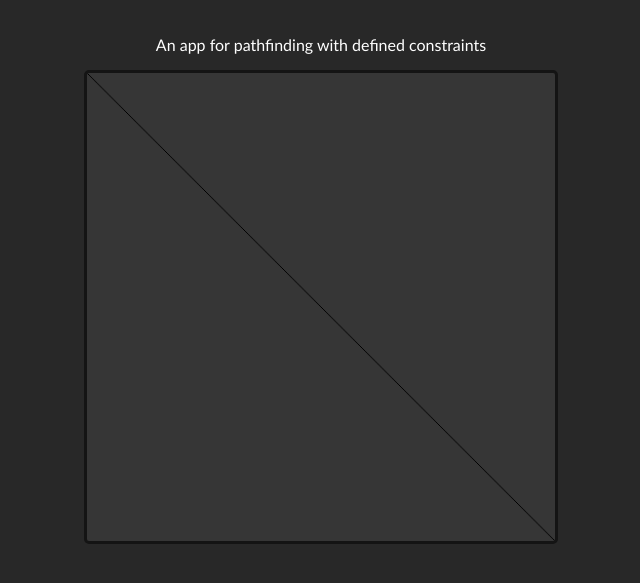
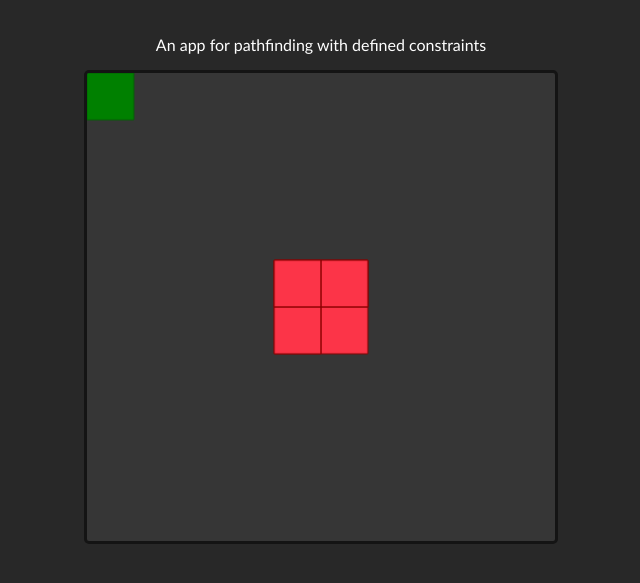
Before and after one commit to alex-cgs/path-it, a plain HTML site: page index.html in a window 1280 px wide. Shown: the part 73-656 px from the top of the page, without its empty margins (319-959 px from the left). Drawn offline with Linux system fonts and the light colour scheme.

Commit message:
Added map function

```diff
--- a/index.html
+++ b/index.html
@@ -14,12 +14,7 @@
     <p>An app for pathfinding with defined constraints</p>
     <canvas id="Canv" width="480" height="480"></canvas>
     <script>
-        var c = document.getElementById("Canv");
-        var ctx = c.getContext("2d");
-        ctx.beginPath();
-        ctx.moveTo(0, 0);
-        ctx.lineTo(480, 480);
-        ctx.stroke();
-        </script>
+
+    </script>
 </body>
 </html>
--- a/script.js
+++ b/script.js
@@ -1,5 +1,66 @@
 import * as doc from './doc.js';
 
-let map = Array(10).fill(Array(10).fill(1));
 
-console.log(doc.softmax([[1, 2, 3], [4, 5, 6], [7, 8, 9]]));
+var c = document.getElementById("Canv");
+
+let ctx = c.getContext("2d");
+ctx.beginPath();
+
+let map = [[0, 0, 0, 0, 0, 0, 0, 0, 0, 0],
+[0, 0, 0, 0, 0, 0, 0, 0, 0, 0],
+[0, 0, 0, 0, 0, 0, 0, 0, 0, 0],
+[0, 0, 0, 0, 0, 0, 0, 0, 0, 0],
+[0, 0, 0, 0, 0, 0, 0, 0, 0, 0],
+[0, 0, 0, 0, 0, 0, 0, 0, 0, 0],
+[0, 0, 0, 0, 0, 0, 0, 0, 0, 0],
+[0, 0, 0, 0, 0, 0, 0, 0, 0, 0],
+[0, 0, 0, 0, 0, 0, 0, 0, 0, 0],
+[0, 0, 0, 0, 0, 0, 0, 0, 0, 0]];
+
+map[0][0] = 1;
+
+map[4][4] = 2;
+map[5][4] = 2;
+map[4][5] = 2;
+map[5][5] = 2;
+
+
+
+function draw(map, idx, fill, stroke) {
+    ctx.closePath();
+    ctx.beginPath();
+    ctx.fillStyle = fill;
+    ctx.strokeStyle = stroke;
+    for (let i = 0; i < map.length; i++){
+        for (let j = 0; j < map[i].length; j++){
+            if (map[i][j] == idx) {
+                ctx.rect(48 * j, 48 * i, 48, 48);
+                ctx.fill();
+                ctx.stroke();
+            }
+        }
+    }
+}
+function draw2(map, idx, fill, stroke) {
+    let ctx2 = c.getContext("2d");
+    ctx2.fillStyle = fill;
+    ctx2.strokeStyle = stroke;
+    for (let i = 0; i < map.length; i++){
+        for (let j = 0; j < map[i].length; j++){
+            if (map[i][j] == idx) {
+                ctx2.rect(48 * j, 48 * i, 48, 48);
+                ctx2.fill();
+                ctx2.stroke();
+            }
+        }
+    }
+}
+
+console.log(map);
+
+
+draw(map, 1, "green", "darkgreen");
+
+draw(map, 2, "#FC3448", "#8B0000");
+
+//console.log(doc.softmax([[1, 2, 3], [4, 5, 6], [7, 8, 9]]));
```
